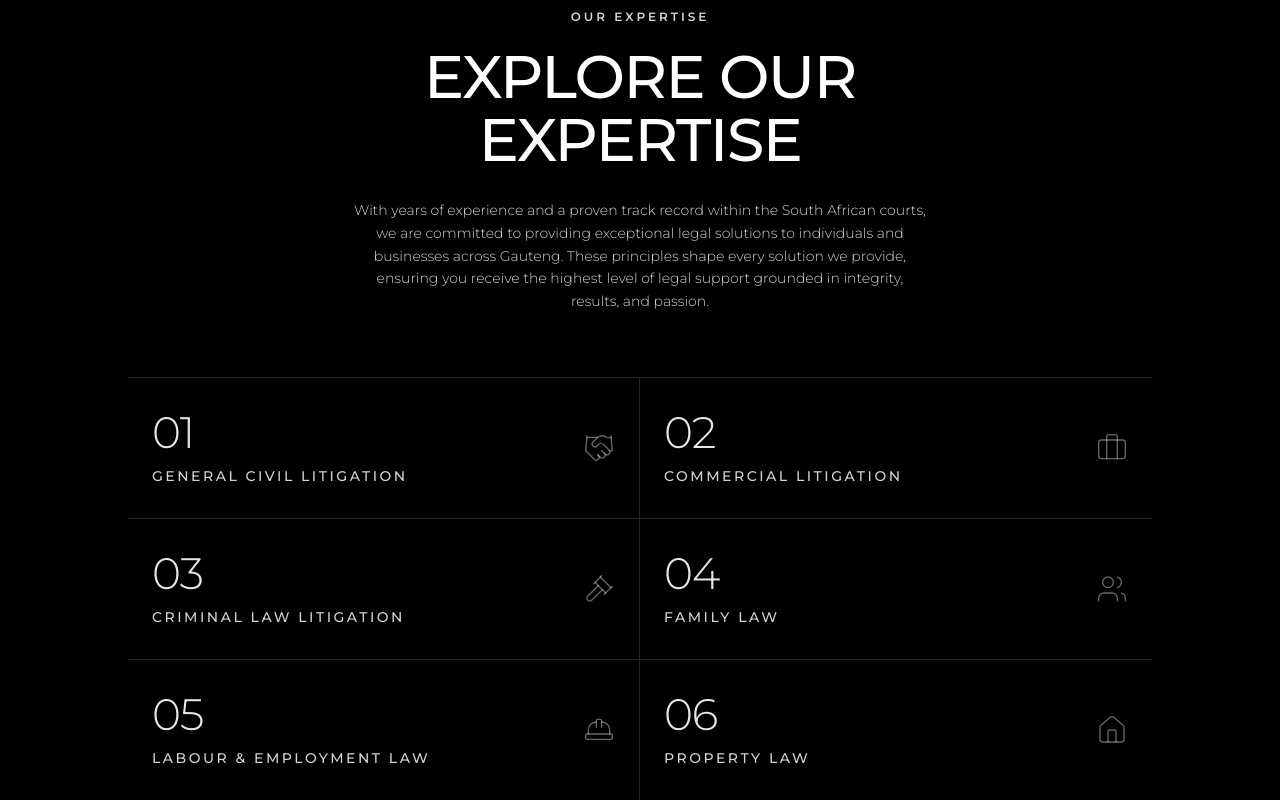
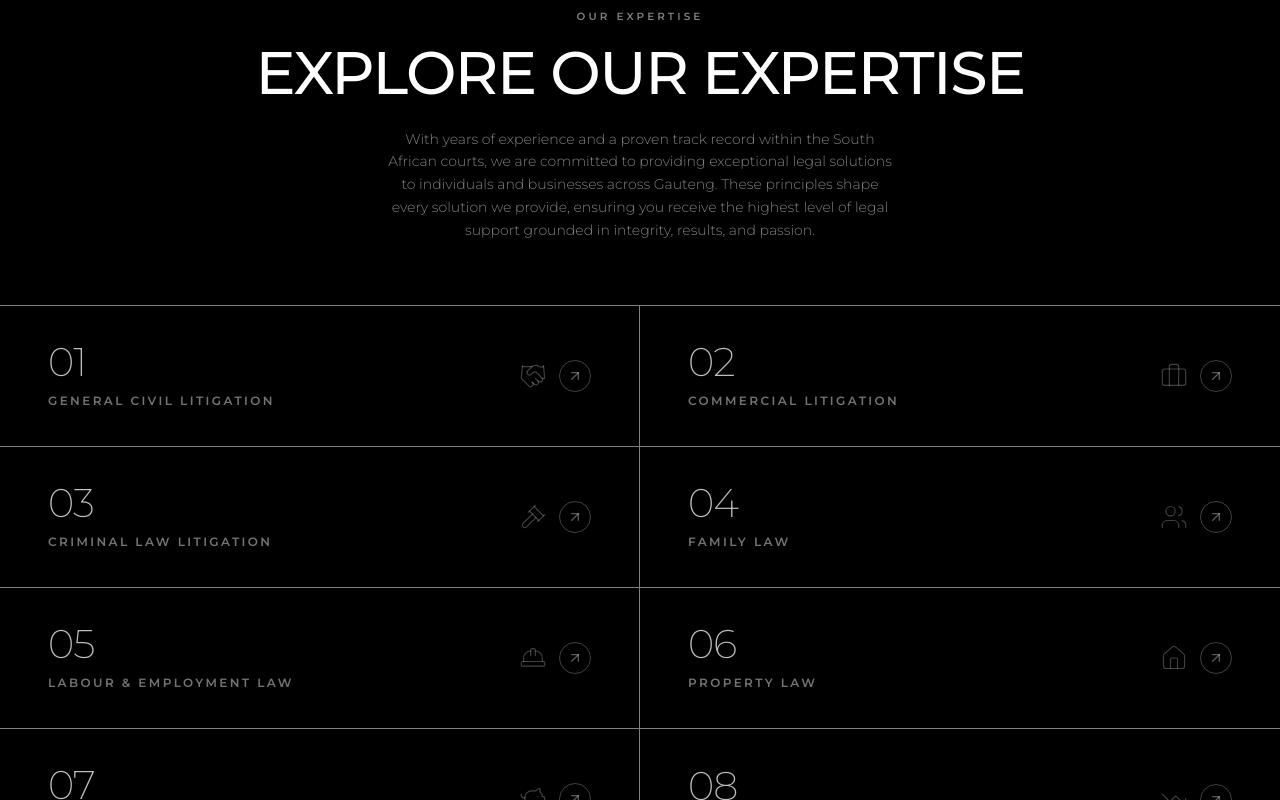
Before and after one commit to LM-Studios-Work/MATHE-RODRICK-ATTORNEYS-INC, a Next.js app: page / in a window 1280 px wide. Shown: the part 1560-2360 px from the top of the page. Built offline with nearby package versions, Linux system fonts and the light colour scheme.

Commit message:
feat: enhance services section layout and add new icon
Co-authored-by: Lupry Munyai <177900950+LupryM@users.noreply.github.com>

```diff
--- a/components/services-section.tsx
+++ b/components/services-section.tsx
@@ -1,5 +1,5 @@
 import Link from "next/link"
-import { Handshake, Briefcase, Gavel, Users, HardHat, Home, PiggyBank, TrendingDown, ScrollText } from "lucide-react"
+import { Handshake, Briefcase, Gavel, Users, HardHat, Home, PiggyBank, TrendingDown, ScrollText, ArrowUpRight } from "lucide-react"
 
 const services = [
   { title: "General Civil Litigation", slug: "general-civil-litigation", icon: Handshake },
@@ -15,14 +15,14 @@ const services = [
 
 export function ServicesSection() {
   return (
-    <section className="border-b-2 border-border-subtle">
-      <div className="w-full px-5 py-20 md:px-8 md:py-28">
-        <div className="mx-auto max-w-3xl text-center">
-          <p className="text-xs font-semibold uppercase tracking-[0.25em] text-muted-foreground">Our Expertise</p>
-          <h2 className="mt-5 text-4xl font-medium uppercase leading-[1.05] tracking-tight text-foreground md:text-6xl">
+    <section className="border-b border-foreground/20">
+      {/* Header */}
+      <div className="w-full px-6 pb-14 pt-20 text-center md:px-12 md:pb-16 md:pt-28">
+        <p className="text-[0.65rem] font-semibold uppercase tracking-[0.3em] text-foreground/50">Our Expertise</p>
+        <h2 className="mt-4 font-sans text-4xl font-medium uppercase leading-[1.05] tracking-tight text-foreground md:text-6xl">
           Explore Our Expertise
         </h2>
-          <p className="mx-auto mt-7 max-w-xl text-pretty text-[0.8125rem] font-light leading-relaxed text-muted-foreground md:text-sm">
+        <p className="mx-auto mt-6 max-w-lg text-pretty text-[0.8125rem] font-light leading-relaxed text-foreground/50 md:text-sm">
           With years of experience and a proven track record within the South African courts, we are committed to
           providing exceptional legal solutions to individuals and businesses across Gauteng. These principles shape
           every solution we provide, ensuring you receive the highest level of legal support grounded in integrity,
@@ -30,38 +30,58 @@ export function ServicesSection() {
         </p>
       </div>
 
-        <div className="mx-auto mt-16 grid max-w-5xl grid-cols-1 border-t border-border-subtle sm:grid-cols-2">
+      {/* Full-width grid */}
+      <div className="grid w-full grid-cols-1 border-t border-white/50 sm:grid-cols-2">
         {services.map((service, index) => {
           const Icon = service.icon
           const isLast = index === services.length - 1
-            const isSecondLastOnOddList = index === services.length - 2 && services.length % 2 !== 0
+          const isLoneStragglerOnDesktop = services.length % 2 !== 0 && index === services.length - 1
+          const isPairedWithLoner = services.length % 2 !== 0 && index === services.length - 2
 
           return (
             <Link
               key={service.slug}
               href={`/our-services/${service.slug}`}
-                className={`group relative flex items-center justify-between gap-6 border-b border-border-subtle px-2 py-7 transition-colors duration-300 hover:bg-foreground/[0.02] sm:px-6 sm:py-8 sm:odd:border-r ${
-                  isLast ? "border-b-0" : ""
-                } ${isSecondLastOnOddList ? "sm:border-b-0" : ""}`}
+              aria-label={`Learn more about ${service.title}`}
+              className={[
+                "group relative flex cursor-pointer items-center justify-between gap-4 px-6 py-8 transition-colors duration-200 hover:bg-white/[0.04] md:px-12 md:py-9",
+                // Horizontal dividers — full white/50
+                isLast ? "border-b-0" : "border-b border-white/50",
+                // Vertical divider between columns
+                "sm:[&:nth-child(odd)]:border-r sm:[&:nth-child(odd)]:border-r-white/50",
+                // Remove bottom border on desktop when no row partner below
+                isPairedWithLoner ? "sm:border-b-0" : "",
+                isLoneStragglerOnDesktop ? "sm:border-b-0" : "",
+              ]
+                .filter(Boolean)
+                .join(" ")}
             >
-                <div className="flex flex-col">
-                  <span className="text-3xl font-light leading-none tracking-tight text-foreground/90 md:text-[2.75rem]">
+              {/* Left: number + title */}
+              <div className="flex min-w-0 flex-col">
+                <span className="font-sans text-[2rem] font-extralight leading-none tracking-tight text-white/75 md:text-[2.5rem]">
                   {String(index + 1).padStart(2, "0")}
                 </span>
-                  <h3 className="mt-3 text-xs font-medium uppercase tracking-[0.18em] text-muted-foreground transition-colors duration-300 group-hover:text-foreground md:text-sm">
+                <h3 className="mt-2.5 font-sans text-[0.68rem] font-semibold uppercase tracking-[0.2em] text-white/45 transition-colors duration-200 group-hover:text-white md:text-[0.75rem]">
                   {service.title}
                 </h3>
               </div>
+
+              {/* Right: practice-area icon + arrow signifier */}
+              <div className="flex shrink-0 items-center gap-3">
                 <Icon
-                  className="h-7 w-7 shrink-0 text-foreground/40 transition-colors duration-300 group-hover:text-foreground/90 md:h-8 md:w-8"
+                  className="h-6 w-6 text-white/25 transition-colors duration-200 group-hover:text-white/70 md:h-7 md:w-7"
                   strokeWidth={1}
                   aria-hidden="true"
                 />
+                {/* Arrow circle — the clickable signifier */}
+                <span className="flex h-7 w-7 items-center justify-center rounded-full border border-white/25 text-white/35 transition-all duration-200 group-hover:border-white group-hover:bg-white group-hover:text-black md:h-8 md:w-8">
+                  <ArrowUpRight className="h-3.5 w-3.5 transition-transform duration-200 group-hover:translate-x-0.5 group-hover:-translate-y-0.5 md:h-4 md:w-4" aria-hidden="true" />
+                </span>
+              </div>
             </Link>
           )
         })}
       </div>
-      </div>
     </section>
   )
 }
```
Lines whose indentation alone changed are shown as unchanged.
